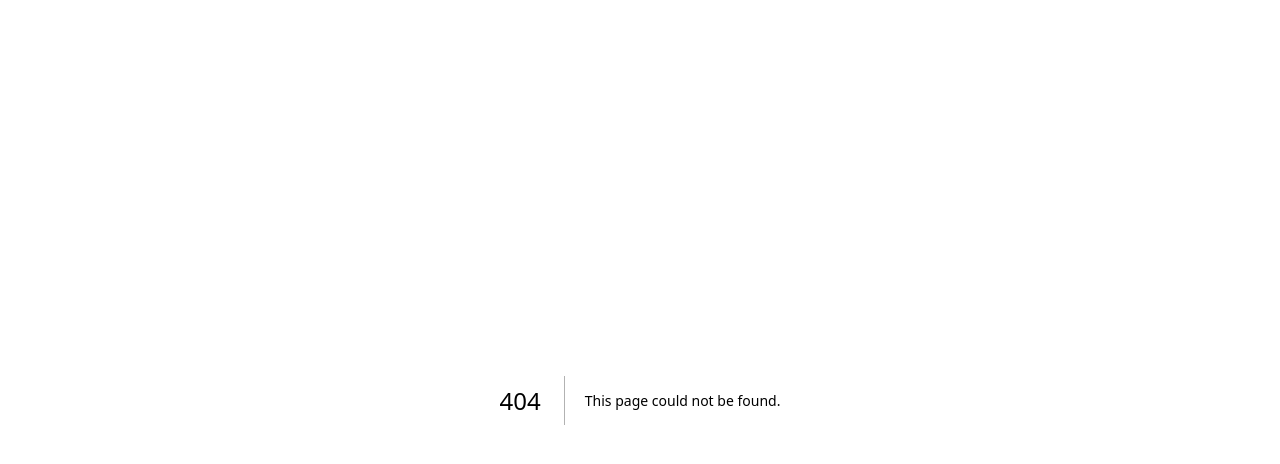
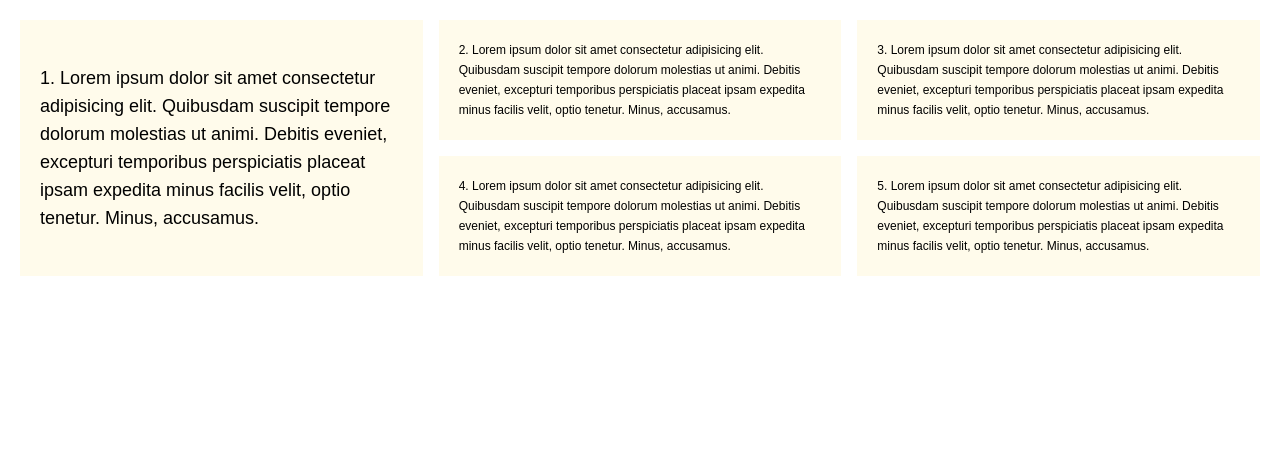
Before and after one commit to 6qat/lab-css-grid, a Next.js app: page /tailwind in a window 1280 px wide. Before the commit this address had no page. Shown: the top 464 px of the page. Built offline with nearby package versions, Linux system fonts and the light colour scheme.

Commit message:
First example done using Tailwind css.

```diff
--- a/app/page.tsx
+++ b/app/page.tsx
@@ -152,7 +152,7 @@ export default function Home() {
             </div>
 
             <div className="click">
-                <a href="#art-banner">Go to cool new section &darr;</a>
+                <a href="">Go to cool new section &darr;</a>
             </div>
 
             <div className="art-banner" id="art-banner">
--- /dev/null
+++ b/app/tailwind/page.tsx
@@ -0,0 +1,39 @@
+export default function Tailwind() {
+    return (
+        <main>
+            <div className="grid grid-cols-3 p-5 gap-4 ">
+                <div className="bg-amber-50 p-5 row-span-2 text-lg leading-7 grid grid-cols-1 items-center">
+                    <p>1. Lorem ipsum dolor sit amet consectetur adipisicing elit. Quibusdam suscipit tempore dolorum
+                        molestias ut animi. Debitis eveniet, excepturi temporibus perspiciatis placeat ipsam expedita
+                        minus facilis velit, optio tenetur. Minus, accusamus.</p>
+                </div>
+                <div className="bg-amber-50 p-5 text-xs leading-5">
+                    <p>2. Lorem ipsum dolor sit amet consectetur adipisicing elit. Quibusdam suscipit tempore dolorum
+                        molestias ut animi. Debitis eveniet, excepturi temporibus perspiciatis placeat ipsam expedita
+                        minus facilis velit, optio tenetur. Minus, accusamus.</p>
+                </div>
+                <div className="bg-amber-50 p-5 text-xs leading-5">
+                    <p>3. Lorem ipsum dolor sit amet consectetur adipisicing elit. Quibusdam suscipit tempore dolorum
+                        molestias ut animi. Debitis eveniet, excepturi temporibus perspiciatis placeat ipsam expedita
+                        minus facilis velit, optio tenetur. Minus, accusamus.</p>
+                </div>
+                <div className="bg-amber-50 p-5 text-xs leading-5">
+                    <p>4. Lorem ipsum dolor sit amet consectetur adipisicing elit. Quibusdam suscipit tempore dolorum
+                        molestias ut animi. Debitis eveniet, excepturi temporibus perspiciatis placeat ipsam expedita
+                        minus facilis velit, optio tenetur. Minus, accusamus.</p>
+                </div>
+                <div className="bg-amber-50 p-5 text-xs leading-5">
+                    <p>5. Lorem ipsum dolor sit amet consectetur adipisicing elit. Quibusdam suscipit tempore dolorum
+                        molestias ut animi. Debitis eveniet, excepturi temporibus perspiciatis placeat ipsam expedita
+                        minus facilis velit, optio tenetur. Minus, accusamus.</p>
+                </div>
+                {/*<div className="bg-amber-50 p-5 text-xs">*/}
+                {/*    <p>6. Lorem ipsum dolor sit amet consectetur adipisicing elit. Quibusdam suscipit tempore dolorum*/}
+                {/*        molestias ut animi. Debitis eveniet, excepturi temporibus perspiciatis placeat ipsam expedita*/}
+                {/*        minus facilis velit, optio tenetur. Minus, accusamus.</p>*/}
+                {/*</div>*/}
+            </div>
+
+        </main>
+    )
+}
```
